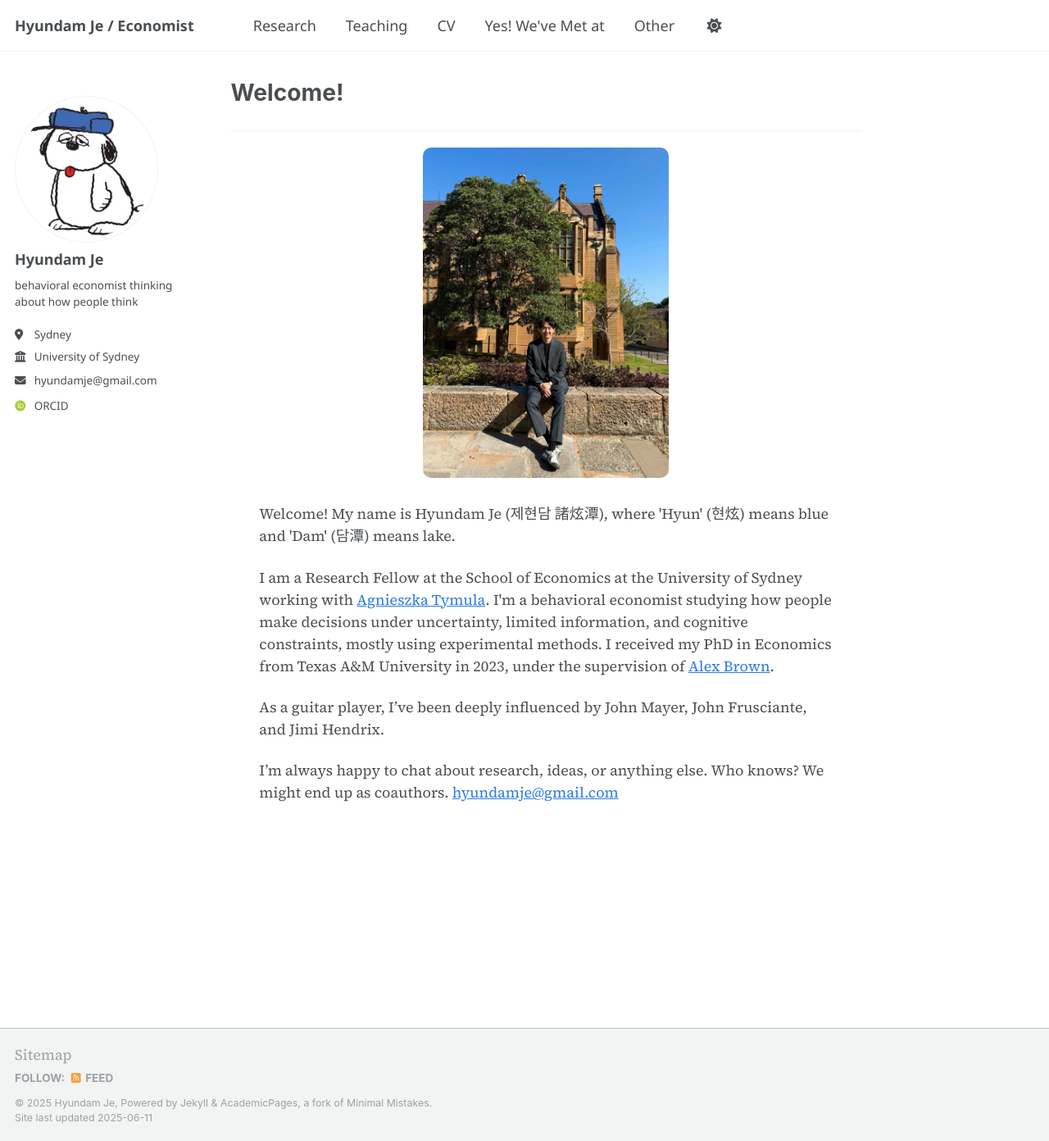
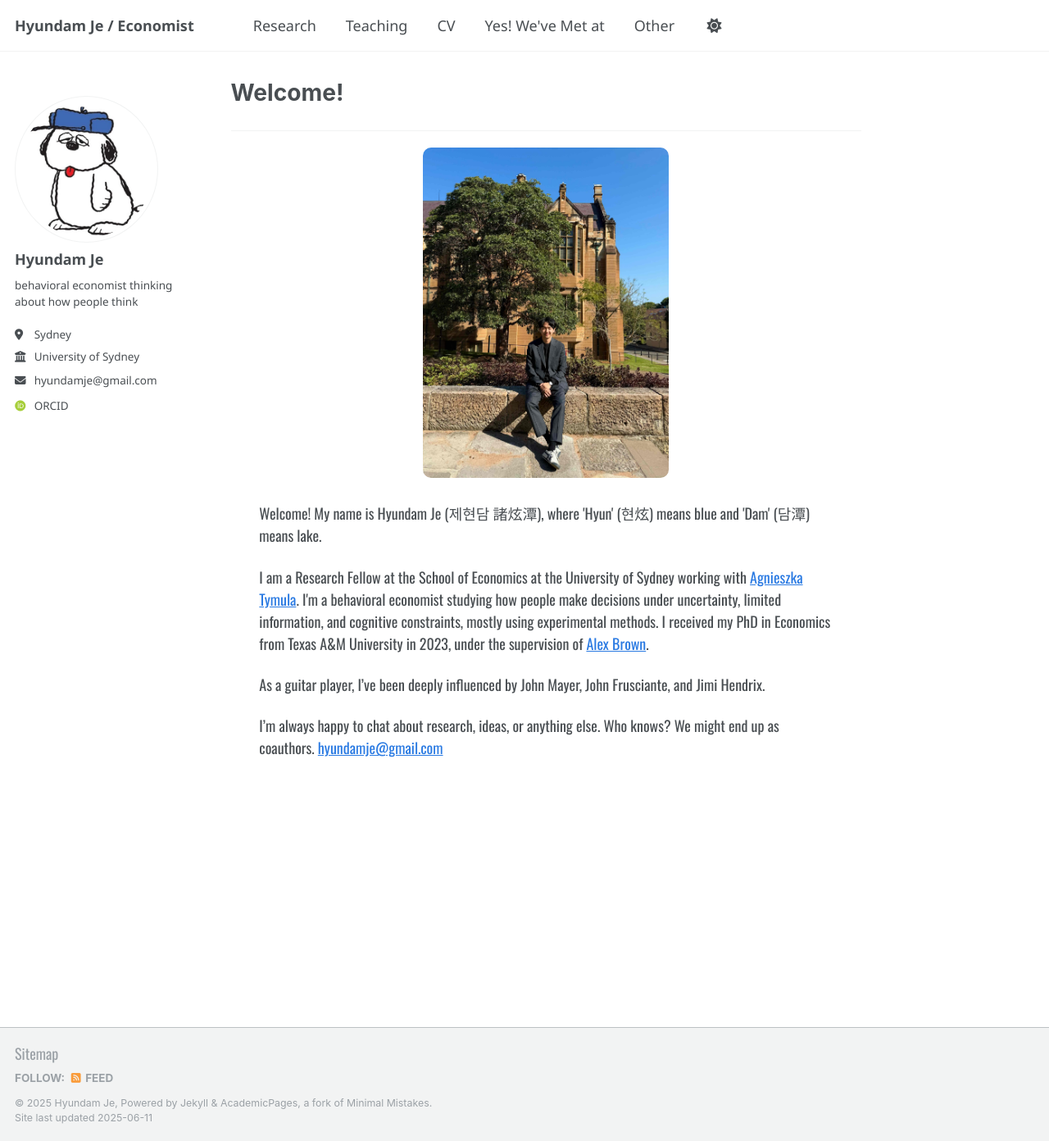
Before and after one commit to hyundamje/hyundamje.github.io, a Jekyll site: the page built from _pages/about.md, in a window 1280 px wide and 1392 px high. Shown: the whole window at 82% size. Built offline with Jekyll 4.4.1, drawn with Linux system fonts in a browser that asks for light colours; some web fonts are replaced.

Commit message:
Update _base.scss

```diff
--- a/_sass/layout/_base.scss
+++ b/_sass/layout/_base.scss
@@ -16,9 +16,9 @@ body {
   padding: $masthead-height 0 0;
   padding-bottom: 9em;
   //font-family: 'Libre Baskerville', serif;
-   font-family: 'Source Serif 4', serif;
+  // font-family: 'Source Serif 4', serif;
   // font-family: 'Cormorant Garamond', serif;
-
+   font-family: 'Oswald', sans-serif;
 
   line-height: 1.5;
   font-weight: 400;
```
